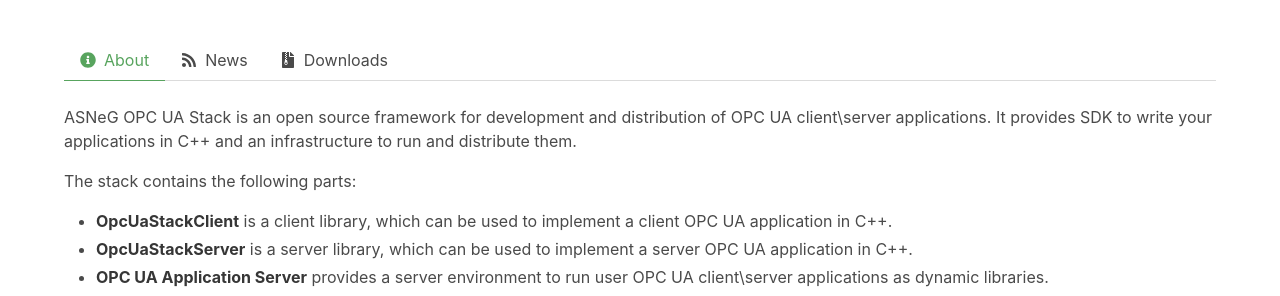
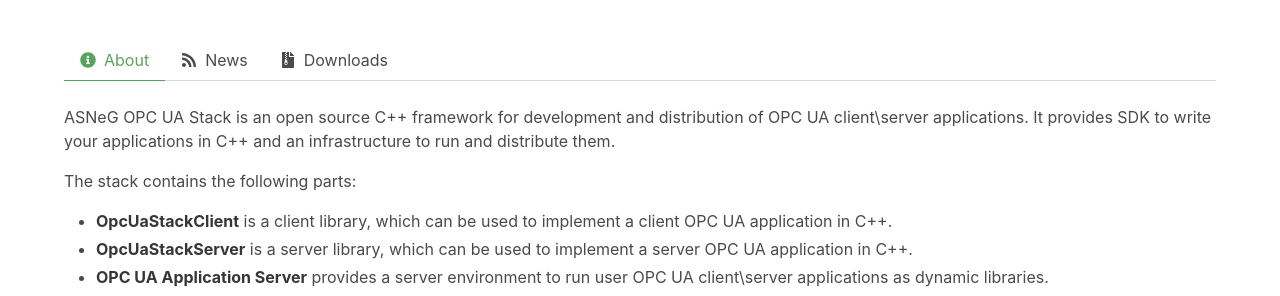
Before and after one commit to ASNeG/ASNeG.github.io, a Jekyll site: the page built from projects/opcuastack.md, in a window 1280 px wide. Shown: the part 282-578 px from the top of the page. Built offline with Jekyll 4.4.1, drawn with Linux system fonts in a browser that asks for light colours; nearby versions of some CDN libraries.

```diff
--- a/projects/opcuastack.md
+++ b/projects/opcuastack.md
@@ -7,7 +7,7 @@ description:  >-
 layout: project_page
 about: |
 
-  ASNeG OPC UA Stack is an open source framework for development and distribution of OPC UA client\\server applications.
+  ASNeG OPC UA Stack is an open source C++ framework for development and distribution of OPC UA client\\server applications.
   It provides SDK to write your applications in C++ and an infrastructure to run and distribute them.
 
   The stack contains the following parts:
```
